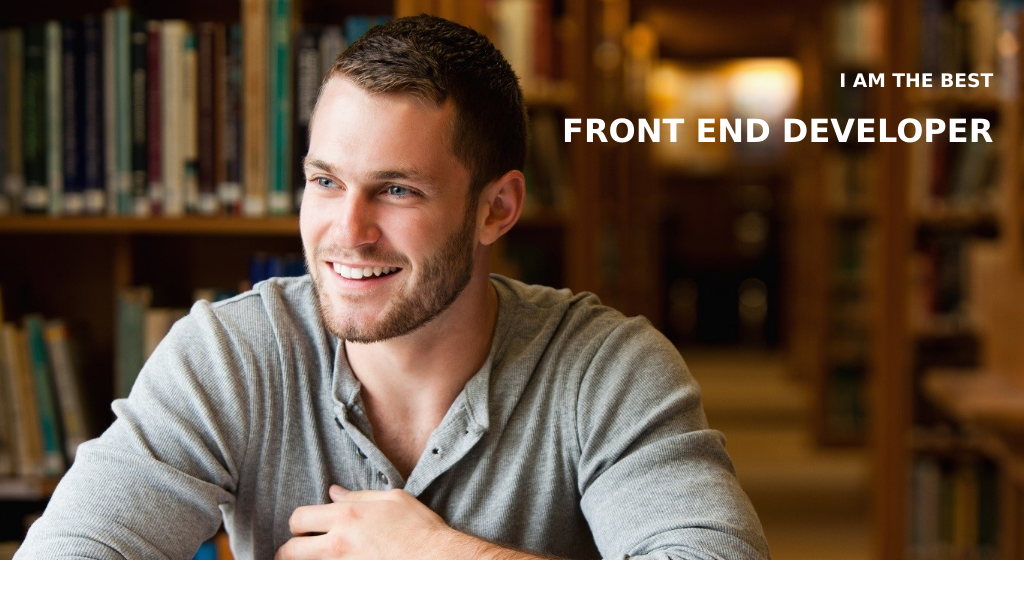
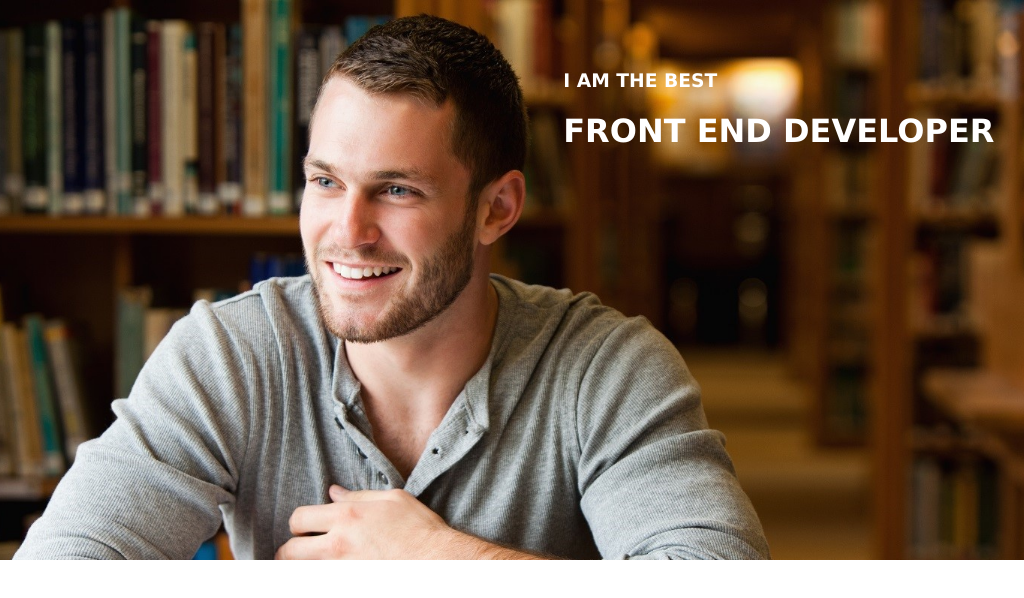
Before and after one commit to Papiernia/zadania-domowe.github.io, a plain HTML site: page zadanie2-rwd/index.html in a window 1024 px wide. Drawn offline with Linux system fonts and the light colour scheme.

Commit message:
poprawiona wersja

```diff
--- a/zadanie2-rwd/css/responsive.css
+++ b/zadanie2-rwd/css/responsive.css
@@ -31,9 +31,9 @@
 	div.titles {
         color: white;
         position: relative;
-        text-align: right;
+        text-align: left;
         padding-top: 5%;
-        padding-right: 3%;
+        padding-left: 55%;
 
 	}
 }
```
